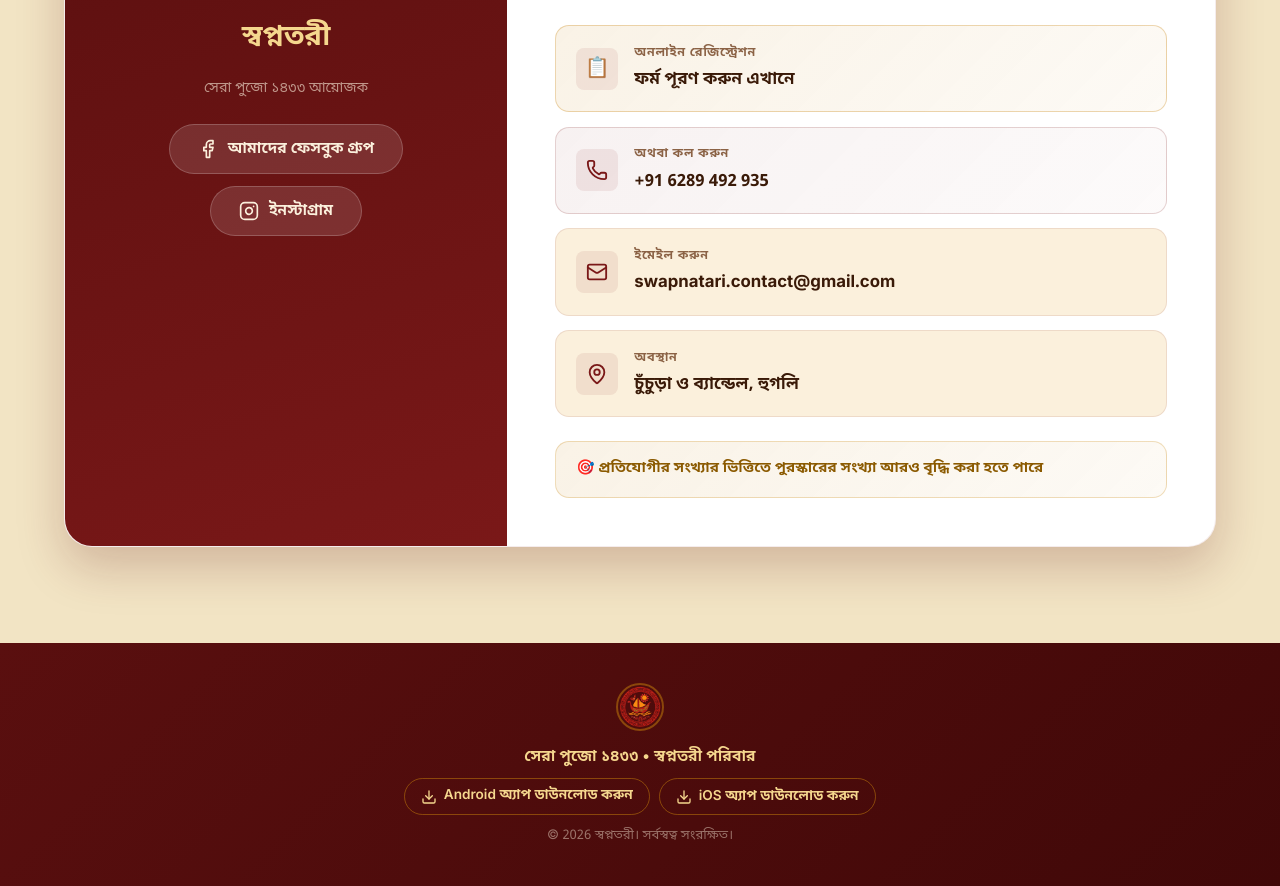
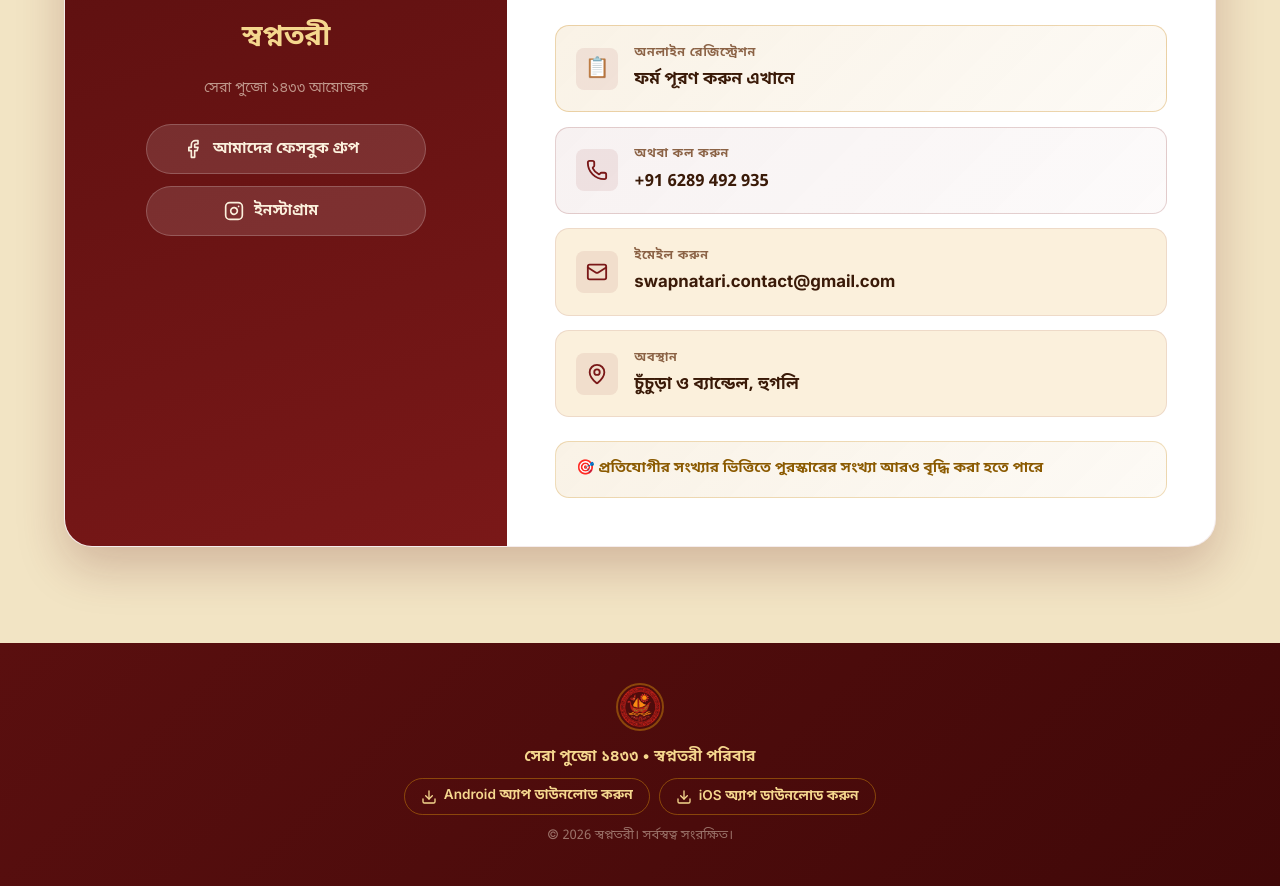
Before and after one commit to Ritam0/Durga-Pujo, a React (Create React App) app: page / in a window 1280 px wide. Shown: the part 5300-6186 px from the top of the page. Built offline with nearby package versions, Linux system fonts and the light colour scheme; the HTML template or start-up script is replaced by a standard one.

Commit message:
css chsnge

```diff
--- a/src/App.css
+++ b/src/App.css
@@ -789,15 +789,18 @@
 }
 .social-buttons {
   display: flex;
-  flex-wrap: wrap;
-  justify-content: center;
+  flex-direction: column;
+  align-items: stretch;
+  width: 100%;
+  max-width: 280px;
   gap: 0.75rem;
-  margin-top: 0.5rem;
+  margin: 0.5rem auto 0;
 }
 .facebook-button,
 .instagram-button {
-  display: inline-flex;
+  display: flex;
   align-items: center;
+  justify-content: center;
   gap: 0.6rem;
   padding: 0.75rem 1.75rem;
   background: rgba(255,255,255,0.12);
@@ -808,6 +811,11 @@
   border: 1px solid rgba(255,255,255,0.2);
   font-size: 0.95rem;
   transition: all 0.25s ease;
+}
+.social-button-icon,
+.social-button-spacer {
+  flex-shrink: 0;
+  width: 20px;
 }
 .facebook-button:hover,
 .instagram-button:hover {
--- a/src/App.js
+++ b/src/App.js
@@ -341,8 +341,9 @@
                       rel="noopener noreferrer"
                       className="facebook-button"
                     >
-                      <Facebook size={20} />
-                      আমাদের ফেসবুক গ্রুপ
+                      <Facebook size={20} className="social-button-icon" />
+                      <span>আমাদের ফেসবুক গ্রুপ</span>
+                      <span className="social-button-spacer" aria-hidden="true" />
                     </a>
                     <a
                       href="https://www.instagram.com/swapnatari.contact/?hl=en"
@@ -350,8 +351,9 @@
                       rel="noopener noreferrer"
                       className="instagram-button"
                     >
-                      <Instagram size={20} />
-                      ইনস্টাগ্রাম
+                      <Instagram size={20} className="social-button-icon" />
+                      <span>ইনস্টাগ্রাম</span>
+                      <span className="social-button-spacer" aria-hidden="true" />
                     </a>
                   </div>
                 </div>
```
